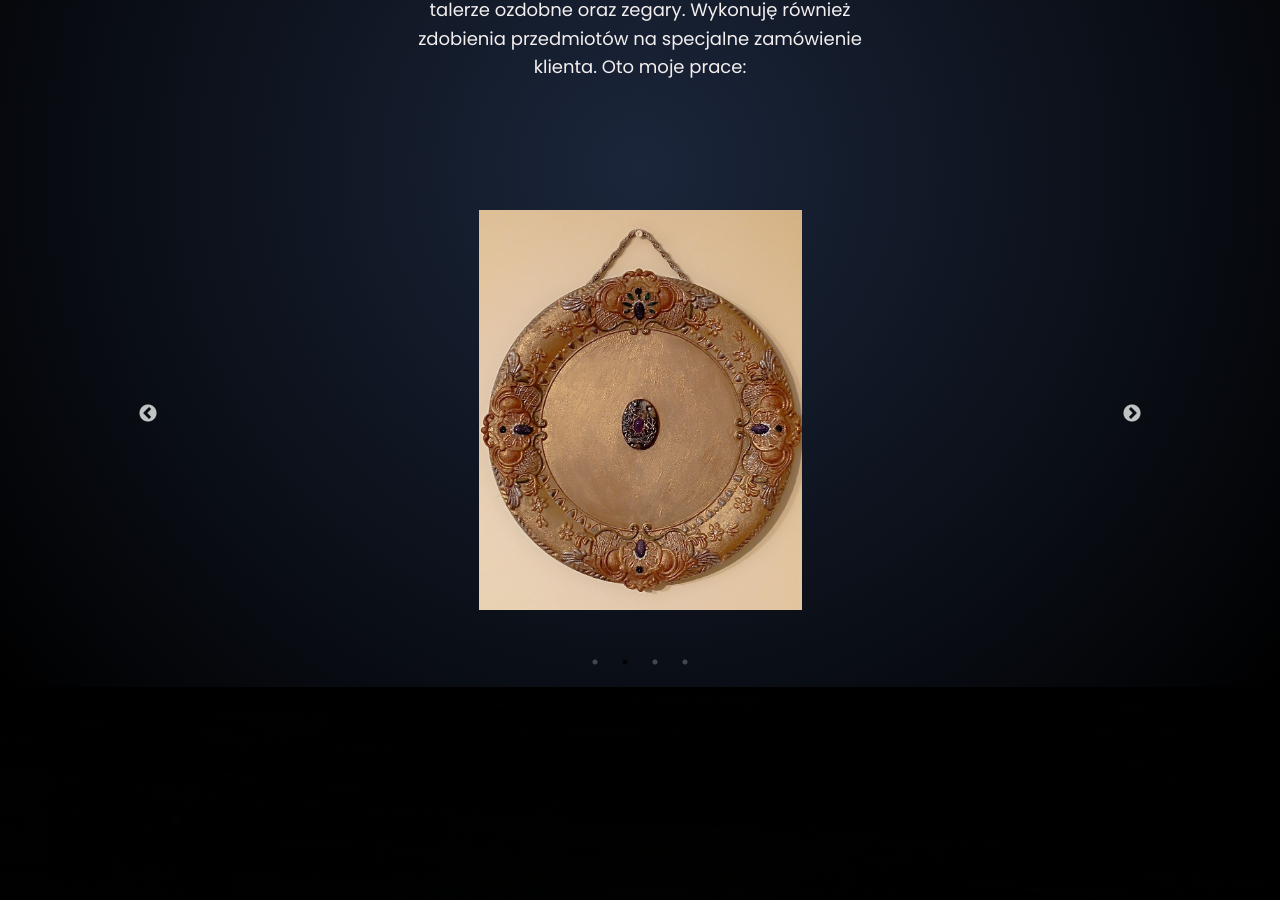
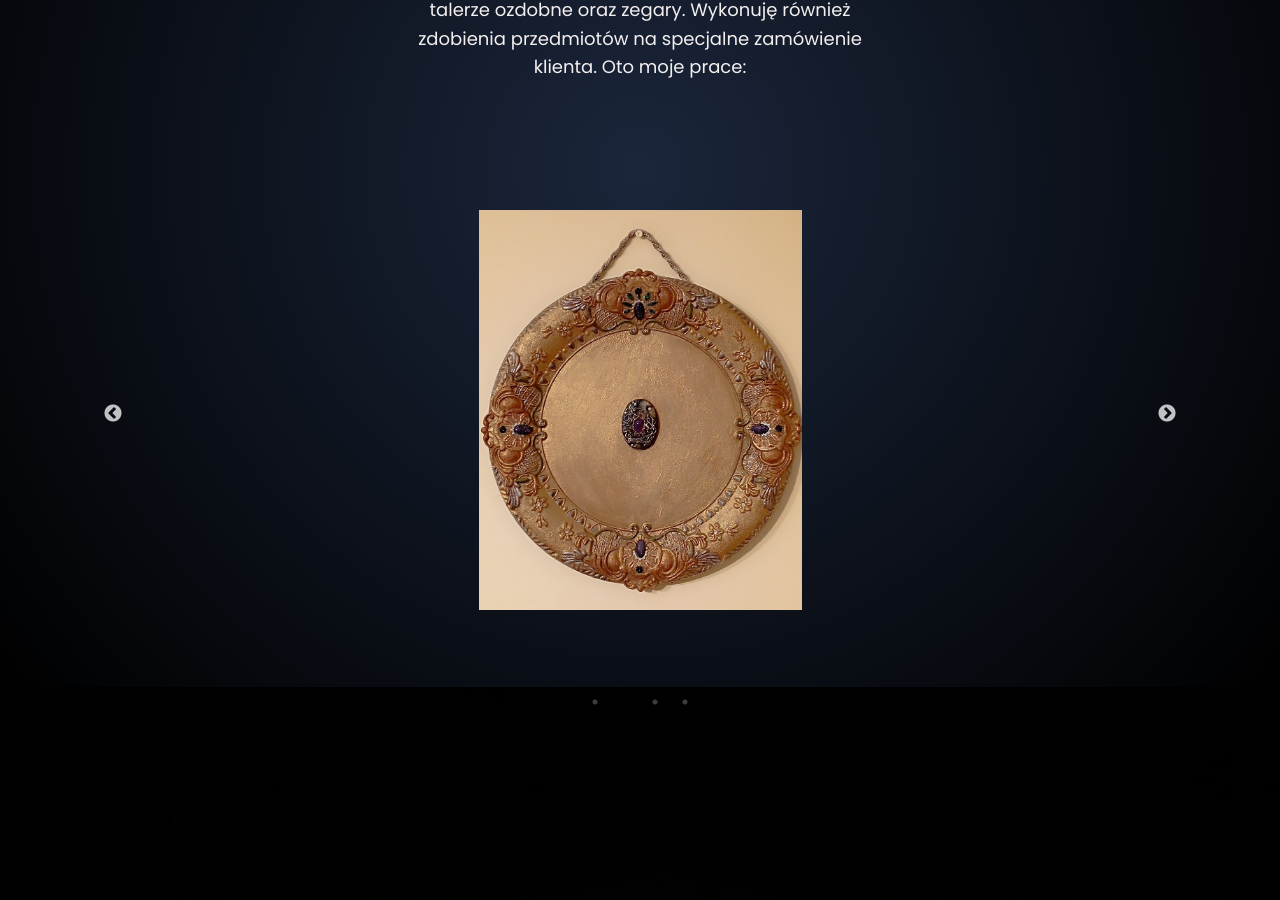
Before and after one commit to korneliagruszka/leszkomania, a React (Create React App) app: page /handicraft in a window 1280 px wide. Shown: the part 350-1250 px from the top of the page. Built offline with nearby package versions, Linux system fonts and the light colour scheme.

Commit message:
Handicraft_done

```diff
--- a/src/components/Handicraft/handicraft.scss
+++ b/src/components/Handicraft/handicraft.scss
@@ -1,9 +1,15 @@
 @import 'src/style/colors.scss';
+
+.handicraft_container {
+    width: 100%;
+    margin: 0 auto;
+    text-align: center;
+    padding-top: 140px;
+    background: radial-gradient(circle, $color-dark-gray, $color-black);
+  }
 
 .handicraft_header {
     margin: 50px 0;
-    text-align: center;
-    font-size: 24px;
     color: $color-white;
 
     &::after {
@@ -25,65 +31,25 @@
     margin-bottom: 30px;
     display: flex;
     justify-content: center;
-    align-items: center;
-    text-align: center;
 
     p {
         width: 495px;
-        text-align: center;
     }
 }
 
-.handicraft_container {
-    width: 100%;
-    margin: 0 auto;
-    text-align: center;
-    padding-top: 140px;
-    background: radial-gradient(circle, $color-dark-gray, $color-black);
-  }
-
-  .handicraft_portfolio {
+.handicraft_portfolio {
     width: 80%;
     margin: 0 auto;
   }
 
-    .slick-slide {
-    position: relative;
-    text-align: center;
+.slick-slide img {
+    max-height: 400px;
+    margin: 70px auto;
 
-    img {
-      max-width: 100%;
-      max-height: 400px;
-      object-fit: contain;
-      margin: 70px auto;
-    }
-
-    .handicraft_description {
-      margin-top: 10px;
-      font-size: 1.1rem;
-    }
-  }
-
-  .slick-dots {
-    margin-bottom: 40px;
-  }
-
-  .custom_arrow_left {
-    left: 10px;
-  }
-
-  .custom_arrow_right {
-    right: 10px;
-  }
-
-  .custom_arrow_left:hover,
-  .custom_arrow_right:hover {
-    background-color: $color-dark-gray;
   }
 
 .modal_image {
-    max-height: 60vh;
-    height: auto;
+    max-height: 400px;
 }
 
 .modal_navigation {
--- a/src/components/Handicraft/handicraft.tsx
+++ b/src/components/Handicraft/handicraft.tsx
@@ -38,9 +38,9 @@ const Handicraft: React.FC = () => {
 
   const images = [
     { src: Plates, description: 'Talerze ozdobne' },
-    { src: Plate_1, description: 'Talerz ozdobny 1' },
-    { src: Plate_2, description: 'Talerz ozdobny 2' },
-    { src: Plate_3, description: 'Talerz ozdobny 3' }
+    { src: Plate_1, description: 'Talerz złoto' },
+    { src: Plate_2, description: 'Talerz zegar złoto' },
+    { src: Plate_3, description: 'Talerz zegar' }
   ];
 
   const settings = {
```
